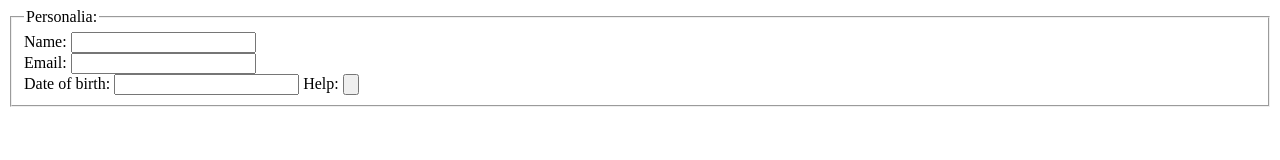
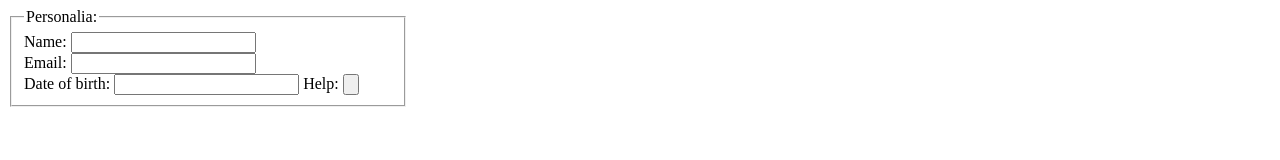
Before and after one commit to timho13/WhatsNearMe, a website: page index.html in a window 1280 px wide. Drawn offline with Linux system fonts and the light colour scheme.

Commit message:
Commit at shutdown

```diff
--- a/index.html
+++ b/index.html
@@ -2,7 +2,7 @@
 <html>
 <body>
 
-<form>
+<form style="width: 400px">
  <fieldset>
   <legend>Personalia:</legend>
   Name: <input type="text"><br>
```
